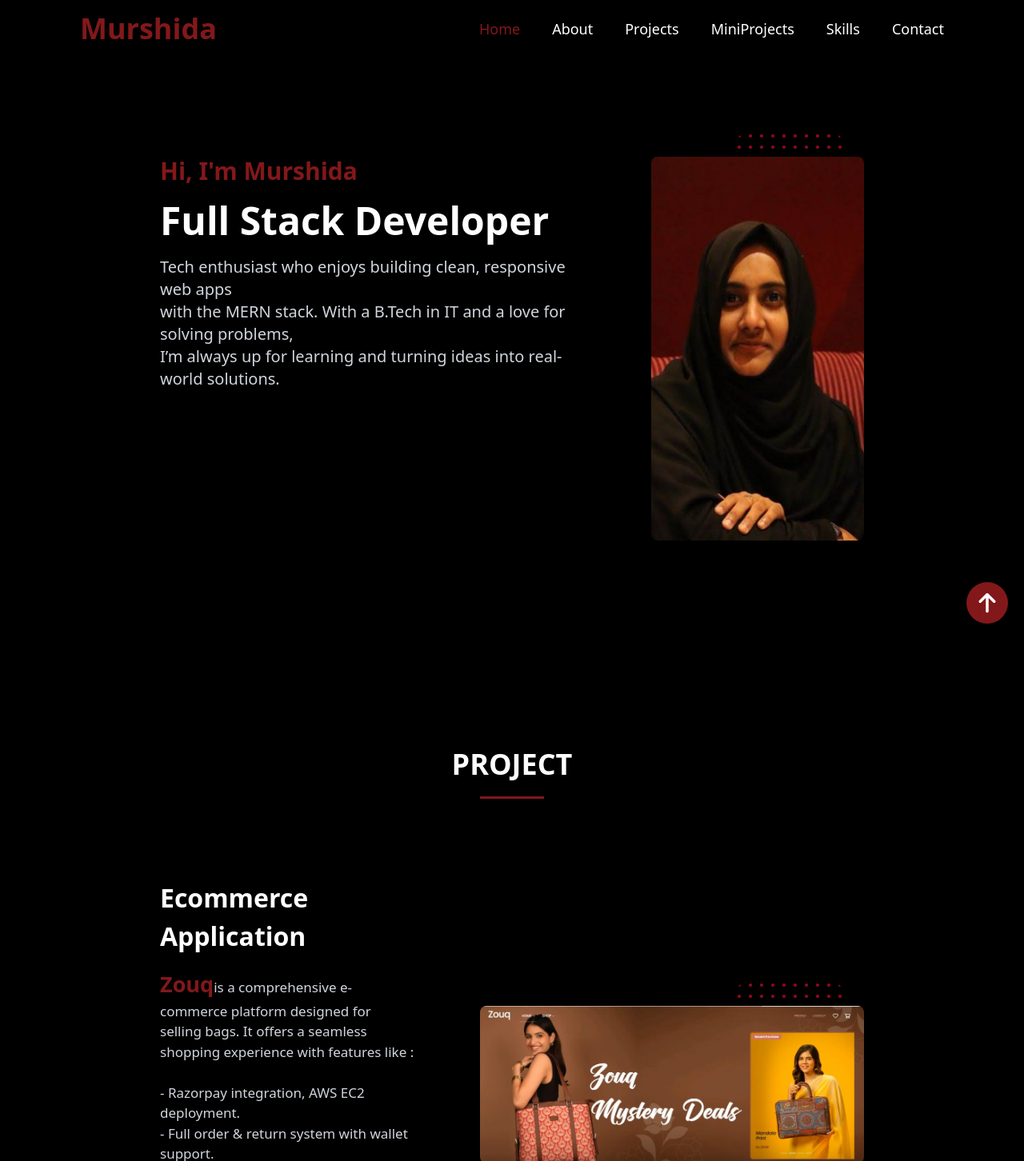
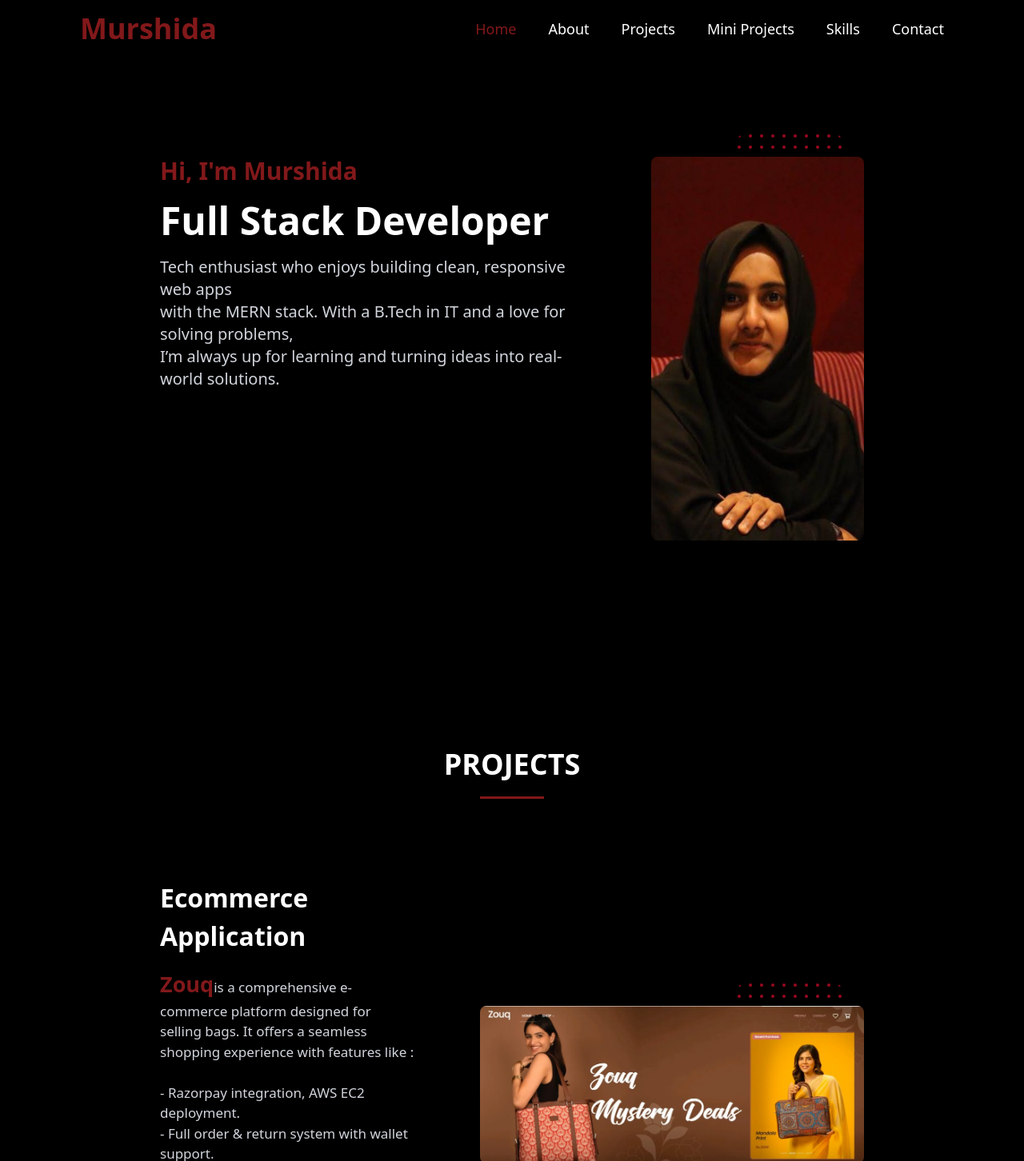
Before and after one commit to murshidatv/Portfolio-Murshida, a React (Vite) app: page / in a window 1280 px wide. Shown: the top 1452 px of the page at 80% size. Built offline with nearby package versions, Linux system fonts and the light colour scheme.

Commit message:
updated files

```diff
--- a/src/sections/Footer.jsx
+++ b/src/sections/Footer.jsx
@@ -1,5 +1,5 @@
 
-import React,{useEffect} from 'react'
+import React,{useState, useEffect} from 'react'
 import { FaFacebook, FaGithub } from 'react-icons/fa6';
 import { RiInstagramFill } from 'react-icons/ri';
 import { FaLinkedin,FaArrowUp } from 'react-icons/fa6';
@@ -7,14 +7,25 @@ import { Link } from 'react-scroll'
 import AOS from 'aos';
 import 'aos/dist/aos.css'
 const Footer = () => {
+  const [showArrow, setShowArrow] = useState(false);
 
   useEffect(() =>{
     AOS.init({
       duration: 800,
       delay:200,
       once:false,
-    })
-  },[]);
+    });
+     const handleScroll = () => {
+      if (window.scrollY > 500) {
+        setShowArrow(true);
+      } else {
+        setShowArrow(false);
+      }
+    };
+
+    window.addEventListener('scroll', handleScroll);
+    return () => window.removeEventListener('scroll', handleScroll);
+  }, []);
 
   return (
    <div>
@@ -59,7 +70,7 @@ const Footer = () => {
 
     </div>
 
-
+      {showArrow && (
 
     <div id='icon-box' className='bg-red-900 text-white p-3 rounded-full
      hover:bg-black hover:text-red-900 cursor-pointer fixed bottom-7
@@ -69,6 +80,7 @@ const Footer = () => {
     <FaArrowUp className='size-7 '/>
         </Link>
     </div>
+    )}
     </div>
 
   )
--- a/src/sections/Header.jsx
+++ b/src/sections/Header.jsx
@@ -80,7 +80,7 @@ const Header = () => {
     { name: 'Home', to: 'home' },
     { name: 'About', to: 'home' },
     { name: 'Projects', to: 'projects' },
-    { name: 'MiniProjects', to: 'miniprojects' },
+    { name: 'Mini Projects', to: 'miniprojects' },
     { name: 'Skills', to: 'skills' },
     { name: 'Contact', to: 'contactform' },
   ];
--- a/src/sections/Projects.jsx
+++ b/src/sections/Projects.jsx
@@ -27,7 +27,7 @@ const Projects = () => {
         className="text-4xl uppercase text-white
    font-poppins font-semibold"
       >
-        Project
+        Projects
       </h1>
       <div
         data-aos="zoom-in"
```
Also changed, not shown: 1 other file (tests, documents, lock files or other folders).
